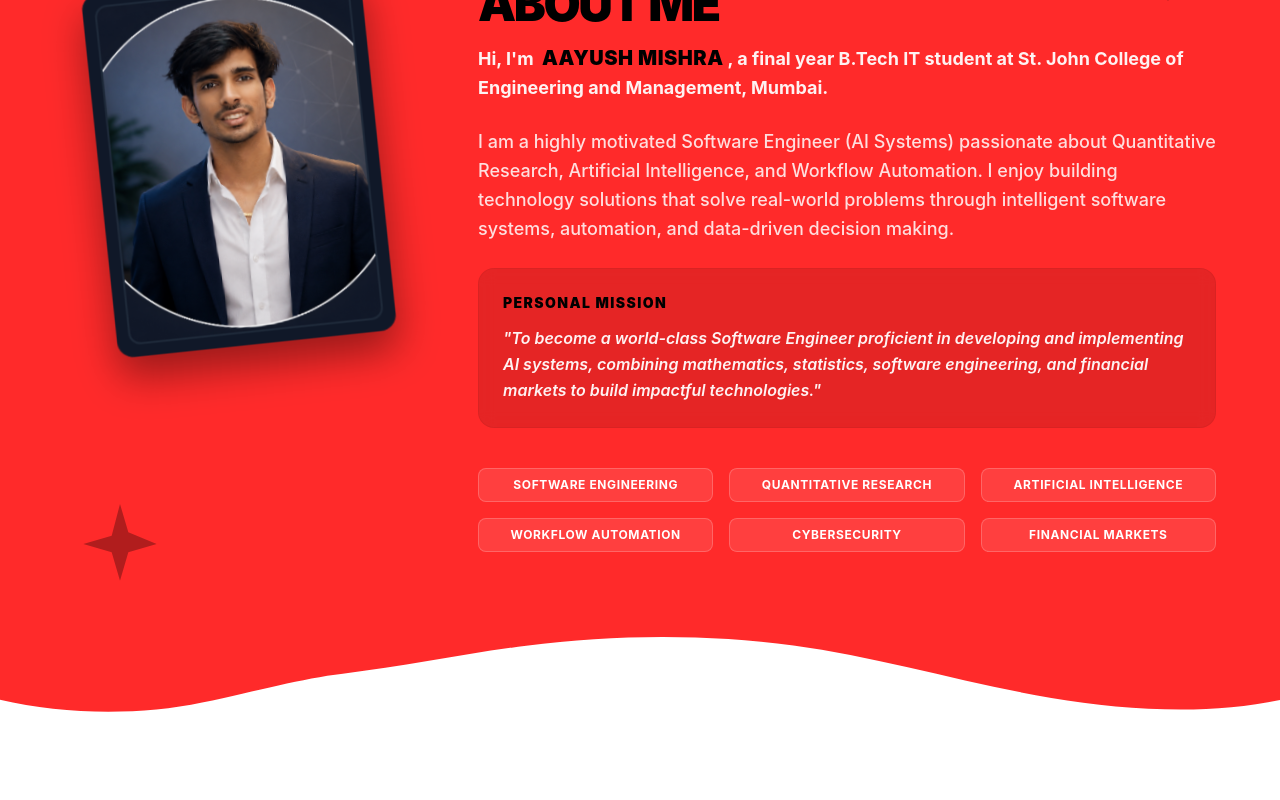
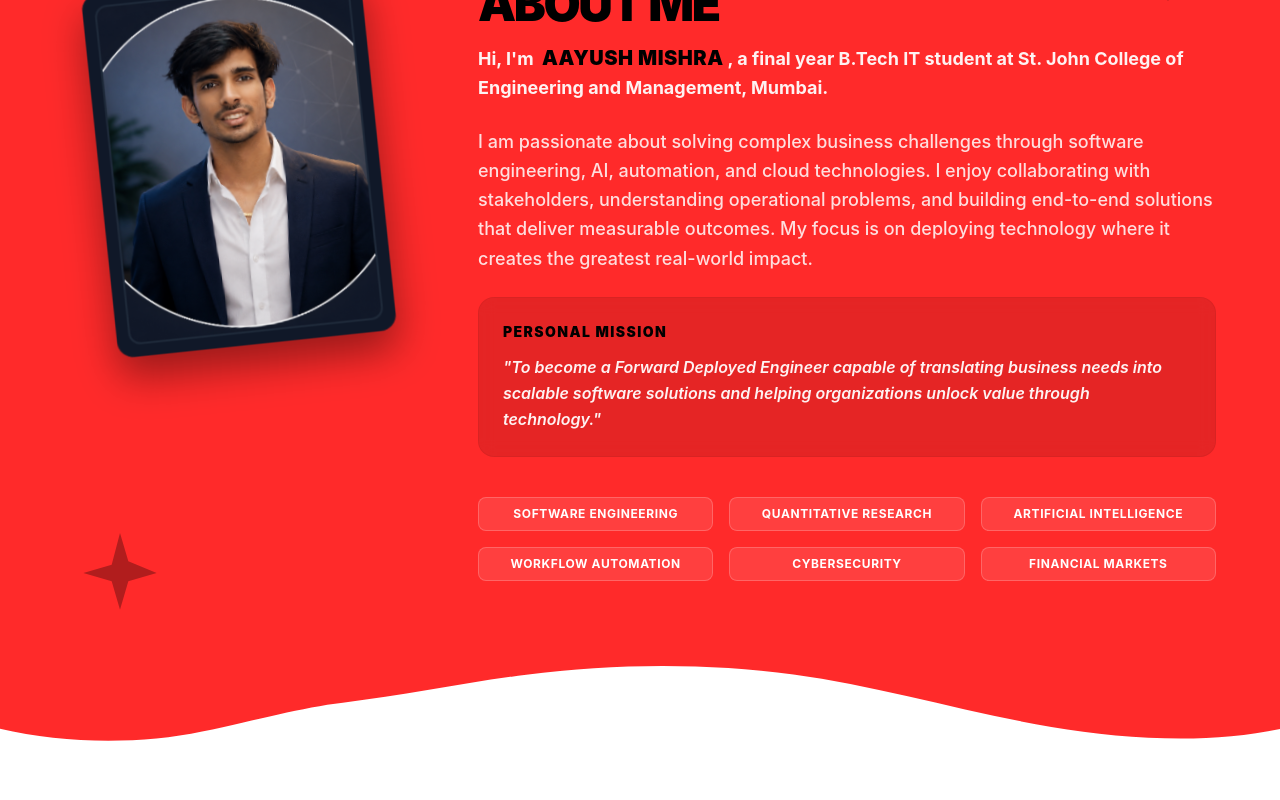
Before and after one commit to aayushmishra52/portfolio_2026, a React (Vite) app: page / in a window 1280 px wide. Shown: the part 900-1700 px from the top of the page. Built offline with nearby package versions, Linux system fonts and the light colour scheme.

Commit message:
Revise About section for clarity and focus
Updated personal description and mission statement to reflect a focus on solving business challenges and deploying impactful technology solutions.

```diff
--- a/src/components/About.jsx
+++ b/src/components/About.jsx
@@ -47,13 +47,13 @@ const About = () => {
             </p>
 
             <p className="text-base md:text-lg font-medium leading-relaxed max-w-3xl text-red-50/90">
-              I am a highly motivated Software Engineer (AI Systems) passionate about Quantitative Research, Artificial Intelligence, and Workflow Automation. I enjoy building technology solutions that solve real-world problems through intelligent software systems, automation, and data-driven decision making.
+            I am passionate about solving complex business challenges through software engineering, AI, automation, and cloud technologies. I enjoy collaborating with stakeholders, understanding operational problems, and building end-to-end solutions that deliver measurable outcomes. My focus is on deploying technology where it creates the greatest real-world impact.
             </p>
 
             <div className="bg-black/10 p-6 rounded-2xl border border-black/5 backdrop-blur-sm">
               <h3 className="text-black font-black uppercase text-sm mb-3 tracking-widest">Personal Mission</h3>
               <p className="italic text-red-50 font-semibold leading-relaxed">
-                "To become a world-class Software Engineer proficient in developing and implementing AI systems, combining mathematics, statistics, software engineering, and financial markets to build impactful technologies."
+                "To become a Forward Deployed Engineer capable of translating business needs into scalable software solutions and helping organizations unlock value through technology."
               </p>
             </div>
           </div>
```
